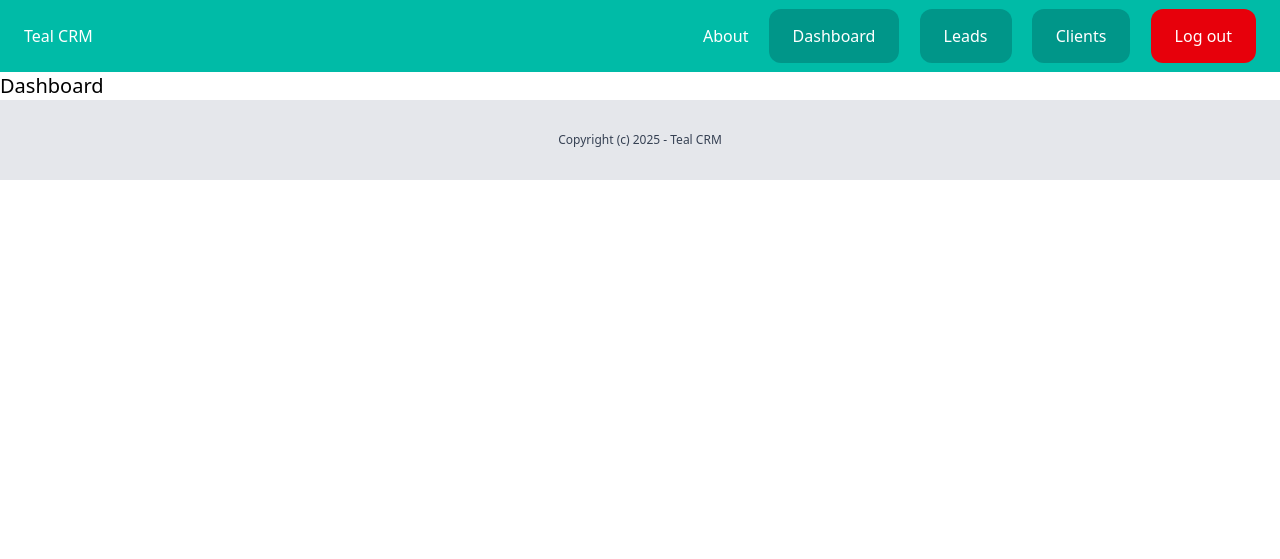
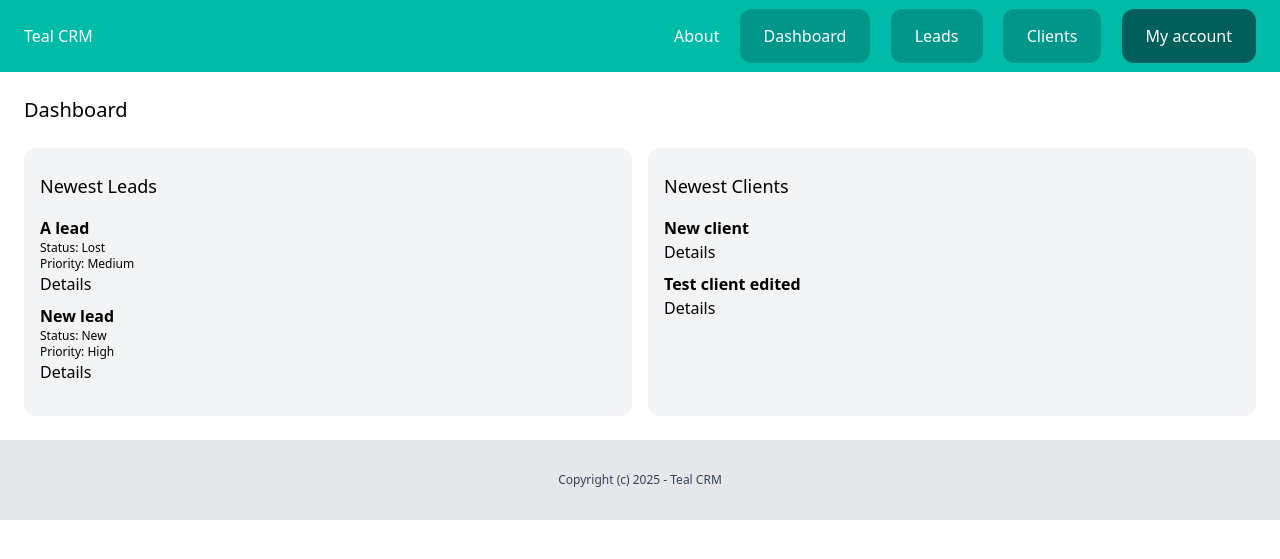
Before and after one commit to BuDi4ka/Django_CRM_App, a Django app: page /dashboard/ in a window 1280 px wide. Shown: the top 559 px of the page. Run offline with Django 5.2, Linux system fonts and the light colour scheme; a user stored in the database is signed in; data comes from the database, SQL or seed files in the repository; both versions use the stored data as it was after the commit.

Commit message:
Add my account page with user details and team information

```diff
--- a/client/models.py
+++ b/client/models.py
@@ -13,5 +13,8 @@ class Client(models.Model):
     created_at = models.DateTimeField(auto_now_add=True)
     modified_at = models.DateTimeField(auto_now=True)
 
+    class Meta:
+        ordering = ('name',)
+
     def __str__(self):
         return self.name
--- a/core/templates/core/base.html
+++ b/core/templates/core/base.html
@@ -19,7 +19,7 @@
                     <a href="{% url 'dashboard' %}" class="py-4 px-6 bg-teal-600 rounded-xl text-white">Dashboard</a>
                     <a href="{% url 'leads-list' %}" class="py-4 px-6 bg-teal-600 rounded-xl text-white">Leads</a>
                     <a href="{% url 'clients-list' %}" class="py-4 px-6 bg-teal-600 rounded-xl text-white">Clients</a>
-                    <a href="{% url 'logout' %}" class="py-4 px-6 bg-red-600 rounded-xl text-white">Log out</a>
+                    <a href="{% url 'myaccount' %}" class="py-4 px-6 bg-teal-800 rounded-xl text-white">My account</a>
                 {% else %}
                     <a href="{% url 'login' %}" class="py-4 px-6 bg-teal-600 rounded-xl text-white">Log in</a>
                     <a href="{% url 'signup' %}" class="py-4 px-6 bg-teal-300 rounded-xl text-white">Sign up</a>
--- a/dashboard/templates/dashboard/dashboard.html
+++ b/dashboard/templates/dashboard/dashboard.html
@@ -3,5 +3,40 @@
 {% block title %} Dashboard {% endblock %}
 
 {% block content %}
-    <h1 class="text-xl">Dashboard</h1>
+<div class="py-6 px-6">
+    <h1 class="mb-6 text-xl">Dashboard</h1>
+
+    <div class="flex space-x-4">
+
+        <div class="w-1/2 px-4 py-6 bg-gray-100 rounded-xl leads">
+            {% if leads %}
+                <h2 class="mb-4 text-lg">Newest Leads</h2>
+                {% for lead in leads %}
+                    <div class="mb-2  lead">
+                        <h3 class="font-semibold">{{ lead.name }}</h3>
+
+                        <p class="text-xs">Status: {{ lead.get_status_display }}</p>
+                        <p class="text-xs">Priority: {{ lead.get_priority_display }}</p>
+
+                        <a href={% url 'leads-detail' lead.id %}>Details</a>
+                    </div>
+                {% endfor %}
+            {% endif %}
+        </div>
+
+        <div class="w-1/2 px-4 py-6 bg-gray-100 rounded-xl clients">
+            {% if clients %}
+                <h2 class="mb-4 text-lg">Newest Clients</h2>
+                {% for client in clients %}
+                    <div class="mb-2  client">
+                        <h3 class="font-semibold">{{ client.name }}</h3>
+
+                        <a href={% url 'clients-detail' client.id %}>Details</a>
+                    </div>
+                {% endfor %}
+            {% endif %}
+        </div>
+
+    </div>
+</div>
 {% endblock %}
--- a/dashboard/views.py
+++ b/dashboard/views.py
@@ -1,7 +1,19 @@
 from django.shortcuts import render
 from django.contrib.auth.decorators import login_required
+
+from lead.models import Lead
+from client.models import Client
+from team.models import Team
 
 
 @login_required
 def dashboard(request):
-    return render(request, 'dashboard/dashboard.html')
+    team = Team.objects.filter(created_by=request.user)[0]
+
+    leads = Lead.objects.filter(team=team, converted_to_client=False).order_by('-created_at')[:5]
+    clients = Client.objects.filter(team=team).order_by('-created_at')[:5]
+
+    return render(request, 'dashboard/dashboard.html', {
+        'leads': leads,
+        'clients': clients
+        })
--- a/lead/models.py
+++ b/lead/models.py
@@ -38,5 +38,8 @@ class Lead(models.Model):
     created_at = models.DateTimeField(auto_now_add=True)
     modified_at = models.DateTimeField(auto_now=True)
 
+    class Meta:
+        ordering = ('name',)
+
     def __str__(self):
         return self.name
--- a/tealcrm/urls.py
+++ b/tealcrm/urls.py
@@ -3,13 +3,13 @@ from django.contrib.auth import views
 from django.urls import path, include
 
 from core.views import index, about
-from user_profile.views import LogoutViaGet
-from user_profile.views import signup
+from user_profile.views import signup, LogoutViaGet, myaccount
 
 urlpatterns = [
     path('', index, name='index'),
     path('dashboard/leads/', include('lead.urls')),
     path('dashboard/clients/', include('client.urls')),
+    path('dashboard/myaccount/', myaccount, name='myaccount'),
     path('dashboard/', include('dashboard.urls')),
     path('about/', about, name='about'),
     path('sign-up/', signup, name='signup'),
```
Also changed, not shown: user_profile/templates/user_profile/myaccount.html (added, +21 -0 lines), user_profile/views.py (+12 -0 lines), db.sqlite3.
